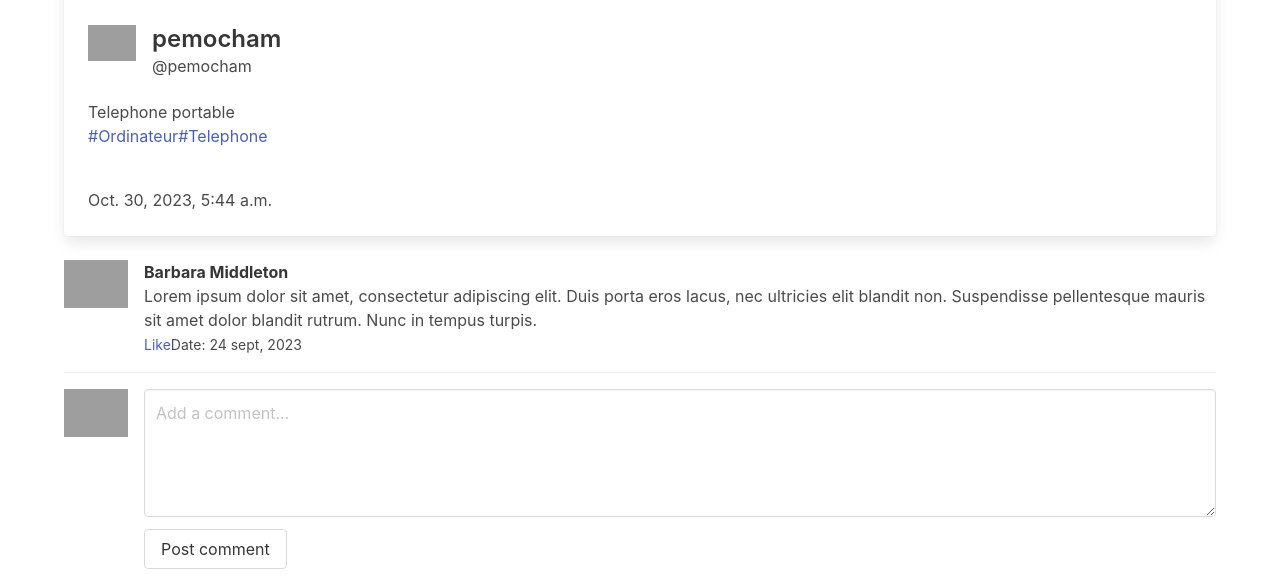
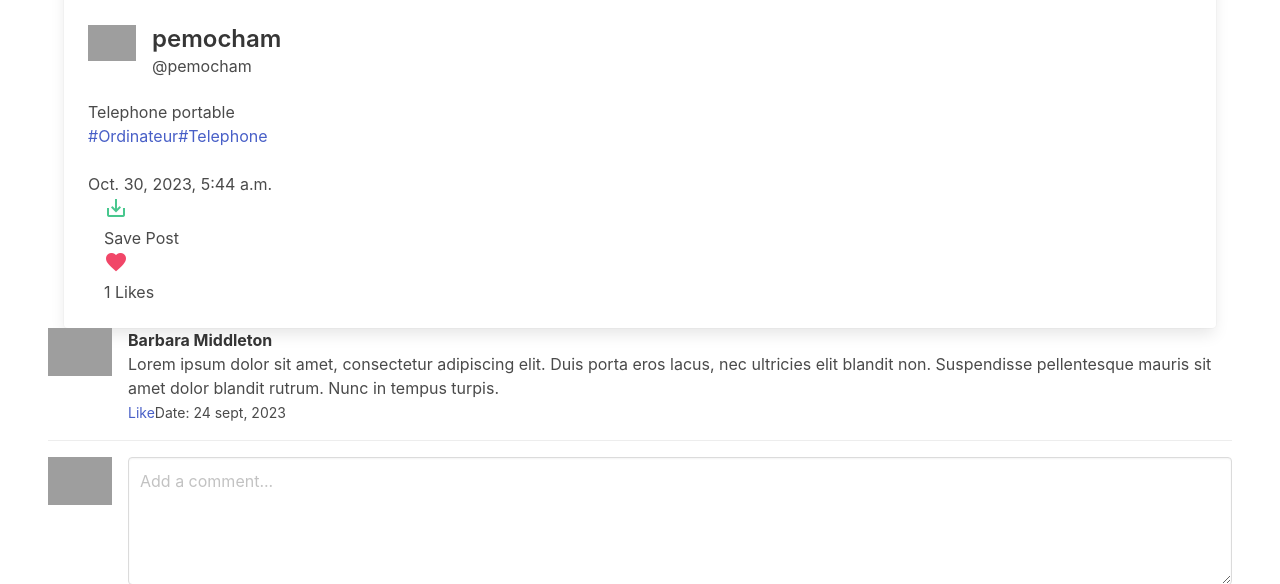
Before and after one commit to pemochamdev/Instagram-clone, a Django app: page /post-detail/1eb136b8-f6e9-4c8f-9392-8f9454648a23/ in a window 1280 px wide. Shown: the part 963-1547 px from the top of the page. Run offline with Django 4.2, Linux system fonts and the light colour scheme; a user stored in the database is signed in; data comes from the database, SQL or seed files in the repository; both versions use the stored data as it was after the commit; grey boxes are pictures that could not be loaded.

Commit message:
models Likes

```diff
--- a/post/admin.py
+++ b/post/admin.py
@@ -6,3 +6,4 @@ admin.site.register(models.Follower)
 admin.site.register(models.Stream)
 admin.site.register(models.Tag)
 admin.site.register(models.Post)
+admin.site.register(models.Likes)
--- a/post/models.py
+++ b/post/models.py
@@ -119,4 +119,28 @@ class Stream(models.Model):
             )
             stream.save()
 
+
+class Likes(models.Model):
+    user = models.ForeignKey(
+        User,
+        on_delete=models.CASCADE,
+        related_name='user_likes'
+    )
+    post = models.ForeignKey(
+        Post,
+        related_name='post_likes',
+        on_delete = models.CASCADE
+    )
+
+    class Meta:
+        verbose_name = "Likes"
+        verbose_name_plural = "Likes"
+
+    def __str__(self):
+        return '{} like {}'.format(self.user, self.post)
+
+    def get_absolute_url(self):
+        return reverse("likes", kwargs={"pk": self.pk})
+
+
 post_save.connect(Stream.post_add, sender=Post)
--- a/post/templates/post/index.html
+++ b/post/templates/post/index.html
@@ -2,7 +2,7 @@
 {% load static %}
 {% block content %}
 
-
+{% comment %} author: https://github/pemochamdev {% endcomment %}
 
 
 <section class="section">
--- a/post/templates/post/new_post.html
+++ b/post/templates/post/new_post.html
@@ -3,7 +3,7 @@
 {% load static %}
 
 {% block content %}
-
+{% comment %} author: https://github/pemochamdev {% endcomment %}
 <div class="columns is-mobile has-text-centered">
   <div class="column is-half is-offset-one-quarter">
 
--- a/post/templates/post/post_detail.html
+++ b/post/templates/post/post_detail.html
@@ -2,7 +2,7 @@
 {% load static %}
 {% block content %}
 
-
+{% comment %} author: https://github/pemochamdev {% endcomment %}
 
 <section class="section">
   <div class="container">
@@ -11,11 +11,13 @@
           <div class="column">
 
               <div class="card">
+
                   <div class="card-image">
-                  <figure class="image is-4by3">
-                      <img src="{{post.picture.url}}" alt="Placeholder image">
-                  </figure>
+                    <figure class="image is-4by3">
+                        <img src="{{post.picture.url}}" alt="Placeholder image">
+                    </figure>
                   </div>
+
                   <div class="card-content">
                   <div class="media">
                       <div class="media-left">
@@ -29,12 +31,24 @@
                       </div>
                   </div>
 
-                  <div class="content">
+                  <div class="media-content">
 
                       {{post.caption}}
                       <p>{% for tag in post.tags.all %}<a href="{{ tag.get_absolute_url }}">#{{ tag }}</a>{% endfor %}</p>
                       <br>
                       <time datetime="2016-1-1">{{post.posted}}</time>
+                  </div>
+                  <div class="media-right">
+                    <a href="#"><i class="material-icons has-text-success">save_alt</i></a>
+                    <p>Save Post</p>
+                  </div>
+
+                  <div class="media-right">
+                    <a href="#"><i class="material-icons has-text-danger">favorite</i></a>
+                    <p>{{ post.likes }} Likes</p>
+                  </div>
+
+
                   </div>
                   </div>
               </div>
--- a/post/templates/post/tags.html
+++ b/post/templates/post/tags.html
@@ -1,6 +1,6 @@
 {% extends "base.html" %}
 {% load static %}
-
+{% comment %} author: https://github/pemochamdev {% endcomment %}
 
 {% block banner %}
 
--- a/templates/base.html
+++ b/templates/base.html
@@ -1,5 +1,6 @@
 {% load static %}
 <!DOCTYPE html>
+{% comment %} author: https://github/pemochamdev {% endcomment %}
 <html>
   <head>
     <meta charset="utf-8">
```
Also changed, not shown: db.sqlite3, post/migrations/0003_likes.py (added).
